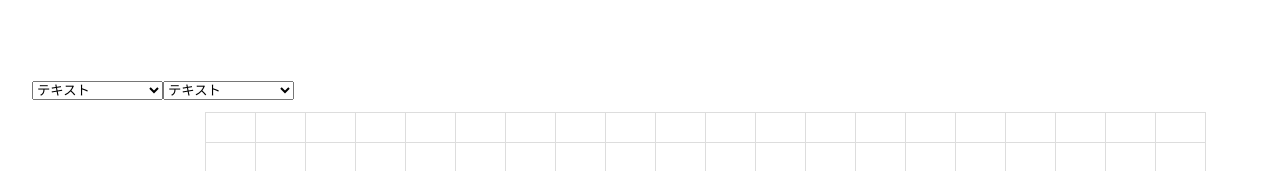
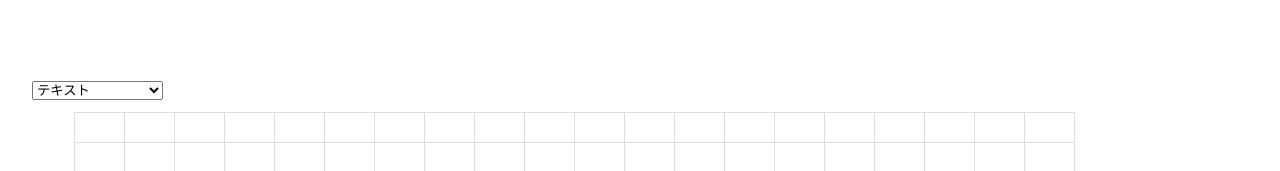
Before and after one commit to okayus/mcel, a Vue app: page / in a window 1280 px wide. Shown: the top 171 px of the page. Built offline with nearby package versions, Linux system fonts and the light colour scheme; what @imengyu/vue3-context-menu would draw is missing.

Commit message:
change:props,emit処理削除

```diff
--- a/src/App.vue
+++ b/src/App.vue
@@ -1,32 +1,11 @@
 <template>
-    <HeaderMenu
-    :cellValues="cellValues"
-    @receive-markdown-type="receiveMarkdownType"
-    />
     <div>
-      <table-component @receiveCellValues="receiveCellValues"/>
+      <table-component />
     </div>
 </template>
 
 <script lang="ts" setup>
-import HeaderMenu from './components/HeaderMenu.vue';
 import TableComponent from './components/TableComponent.vue';
-import { ref, reactive } from 'vue';
-
-const cellValues = reactive({
-  value: ''
-});
-
-const selectedOption = ref<string>('');
-
-const receiveCellValues = (e: any) => {
-  return cellValues.value = e;
-}
-
-const receiveMarkdownType = (e: any) => {
-  console.log(e);
-  return selectedOption.value = e;
-}
 </script>
 
 <style scoped>
--- a/src/components/TableComponent.vue
+++ b/src/components/TableComponent.vue
@@ -1,5 +1,5 @@
 <script setup lang="ts">
-import { ref, onUpdated, defineEmits } from 'vue';
+import { ref, onUpdated } from 'vue';
 import { marked } from 'marked';
 import ContextMenu from '@imengyu/vue3-context-menu';
 import { detectMarkdownType } from '../lib/MarkdownDetector';
@@ -82,16 +82,6 @@ const changeOption = (e: any) => {
     marked(
       inputValues.value[foucusedPointer.value[0]][foucusedPointer.value[1]]
     );
-};
-
-const emit = defineEmits(['receiveCellValues']);
-const passCellValues = (rowIndex: number, colIndex: number) => {
-  const cellValues = {
-    rowIndex: rowIndex,
-    colIndex: colIndex,
-    cellValue: inputValues.value[rowIndex][colIndex],
-  };
-  emit('receiveCellValues', cellValues);
 };
 
 const foucusCell = (
```
